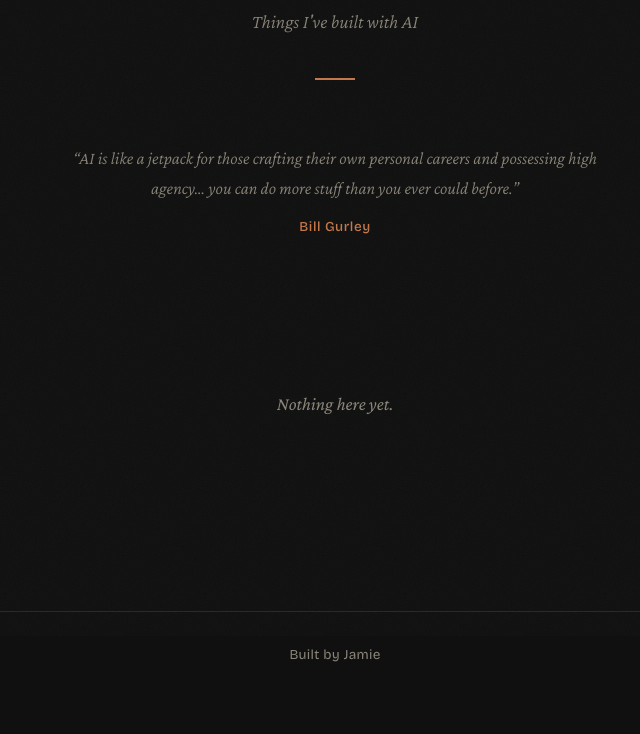
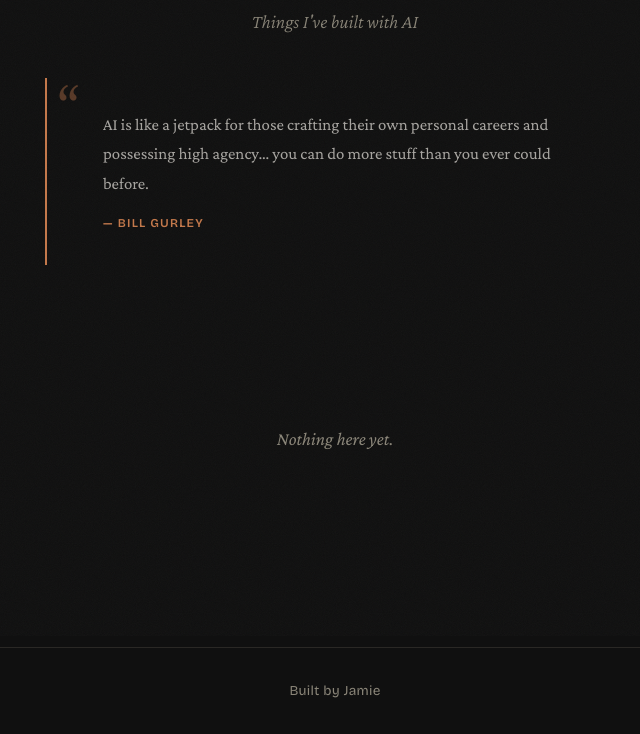
Before and after one commit to jamieafk/portfolio, a plain HTML site: page index.html in a window 1280 px wide. Shown: the part 164-898 px from the top of the page, without its empty margins (305-945 px from the left). Before the commit the page ends 862 px from the top, so only its background shows below. Drawn offline with nearby package versions, Linux system fonts and the light colour scheme.

Commit message:
Redesign epigraph as editorial pull-quote with left border and decorative mark

```diff
--- a/index.html
+++ b/index.html
@@ -21,8 +21,8 @@
   </header>
 
   <blockquote class="epigraph">
-    <p>&ldquo;AI is like a jetpack for those crafting their own personal careers and possessing high agency&hellip; you can do more stuff than you ever could before.&rdquo;</p>
-    <cite>Bill Gurley</cite>
+    <p>AI is like a jetpack for those crafting their own personal careers and possessing high agency&hellip; you can do more stuff than you ever could before.</p>
+    <cite>&mdash; Bill Gurley</cite>
   </blockquote>
 
   <main>
--- a/styles.css
+++ b/styles.css
@@ -48,18 +48,9 @@ body {
 
 /* ===== Header ===== */
 .site-header {
-  padding: 6rem 2rem 4rem;
+  padding: 6rem 2rem 2.5rem;
   text-align: center;
   position: relative;
-}
-
-.site-header::after {
-  content: "";
-  display: block;
-  width: 40px;
-  height: 2px;
-  background: var(--accent);
-  margin: 2.5rem auto 0;
 }
 
 .site-title {
@@ -82,30 +73,45 @@ body {
 
 /* ===== Epigraph ===== */
 .epigraph {
-  max-width: 640px;
-  margin: 0 auto 3.5rem;
-  padding: 0 2rem;
-  text-align: center;
+  position: relative;
+  max-width: 580px;
+  margin: 0 auto 4rem;
+  padding: 2rem 2rem 2rem 3.5rem;
   border: none;
+  border-left: 2px solid var(--accent);
+  text-align: left;
+}
+
+.epigraph::before {
+  content: "\201C";
+  position: absolute;
+  top: -0.15rem;
+  left: 0.6rem;
+  font-family: var(--font-body);
+  font-size: 3.5rem;
+  line-height: 1;
+  color: var(--accent);
+  opacity: 0.4;
 }
 
 .epigraph p {
   font-family: var(--font-body);
-  font-style: italic;
-  font-weight: 300;
-  font-size: 1.1rem;
-  line-height: 1.7;
-  color: var(--text-muted);
+  font-weight: 400;
+  font-size: 1.05rem;
+  line-height: 1.75;
+  color: var(--text);
+  opacity: 0.7;
 }
 
 .epigraph cite {
   display: block;
-  margin-top: 0.75rem;
+  margin-top: 1rem;
   font-family: var(--font-display);
   font-style: normal;
-  font-weight: 500;
-  font-size: 0.85rem;
-  letter-spacing: 0.04em;
+  font-weight: 600;
+  font-size: 0.75rem;
+  letter-spacing: 0.1em;
+  text-transform: uppercase;
   color: var(--accent);
 }
 
```
